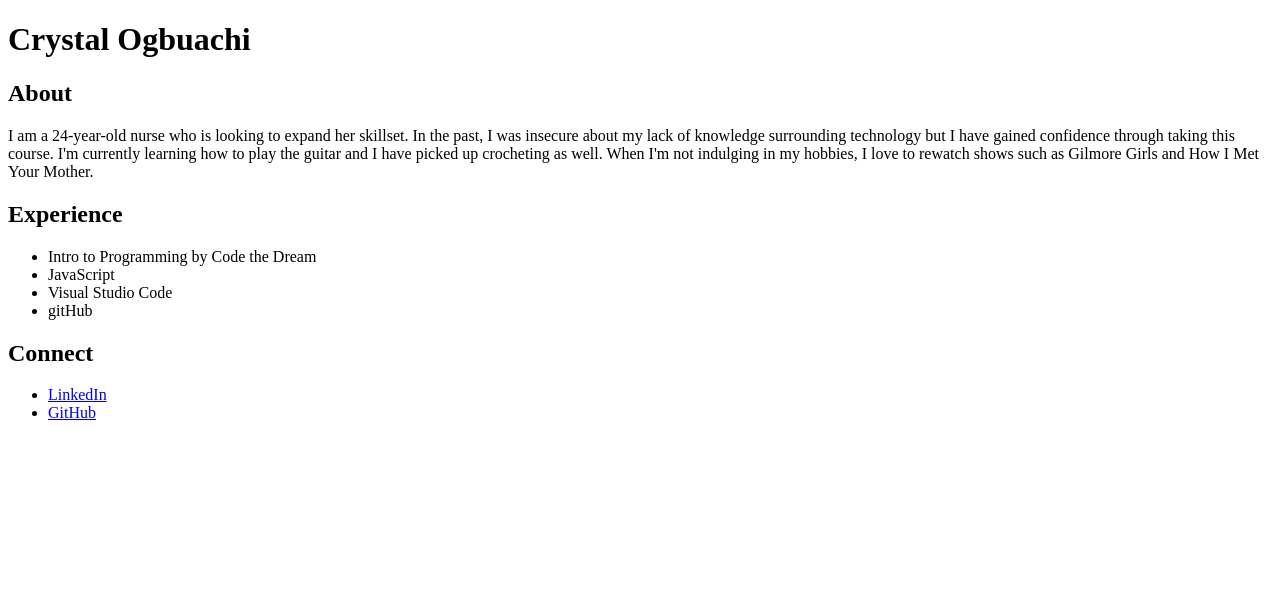
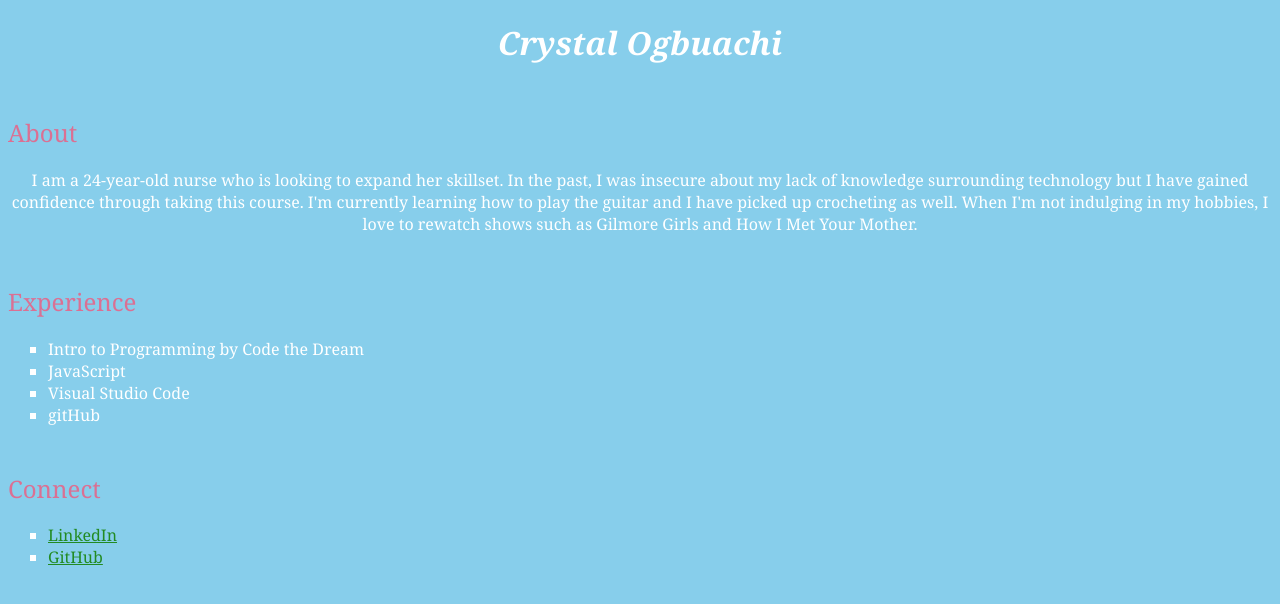
Before and after one commit to cogbuachi2/crystal-ogbuachi-kepler, a plain HTML site: page index.html in a window 1280 px wide. Drawn offline with Linux system fonts and the light colour scheme.

Commit message:
styling added

```diff
--- /dev/null
+++ b/css/index.css
@@ -0,0 +1,38 @@
+body {
+    background-color: skyblue;
+    color: white ;
+    font-family: Georgia, 'Times New Roman', Times, serif;
+}
+
+section {
+    margin-bottom: 20px;
+    padding-top: 10px;
+}
+
+header {
+    margin: 0px;
+    padding: 0px;
+}
+
+p {
+    text-align: center;
+}
+
+h2 {
+    font-size: x-large;
+    font-weight: 300;
+    color: palevioletred;
+}
+
+h1 {
+    text-align: center;
+    font-style: oblique;
+}
+
+ul {
+    list-style: square;
+}
+
+a {
+    color: forestgreen;
+}
--- a/index.html
+++ b/index.html
@@ -5,6 +5,7 @@
     <meta charset="UTF-8">
     <meta name="viewport" content="width=device-width, initial-scale=1.0">
     <meta name="author" content="Crystal Ogbuachi">
+    <link href="css/index.css" rel ="stylesheet">
 </head>
 <body>
     <h1>Crystal Ogbuachi</h1>
```
Also changed, not shown: 1 other file.
